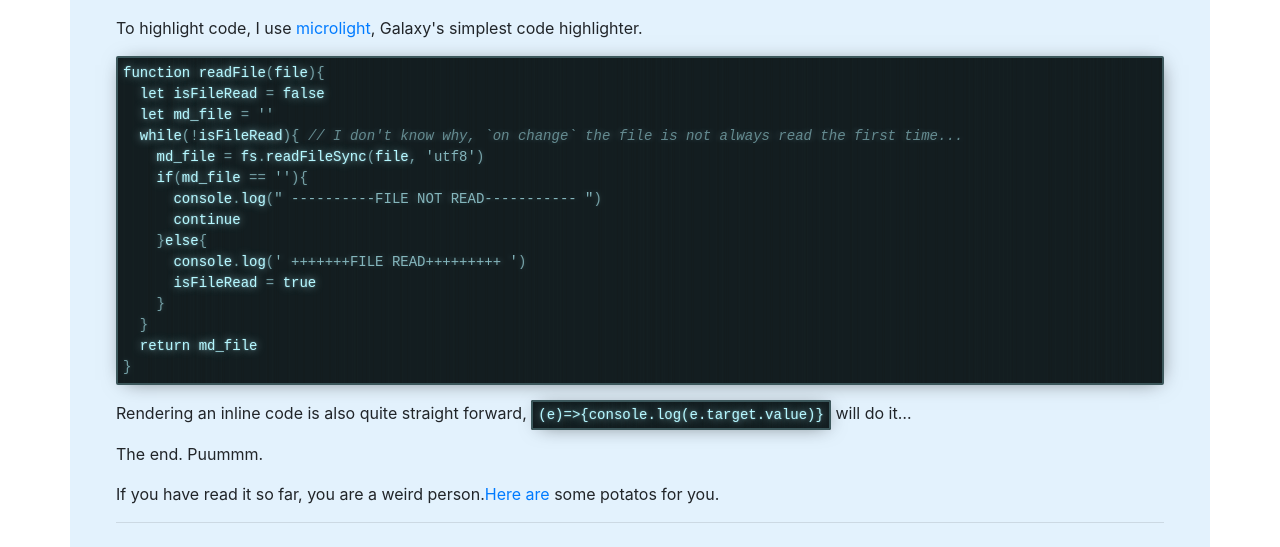
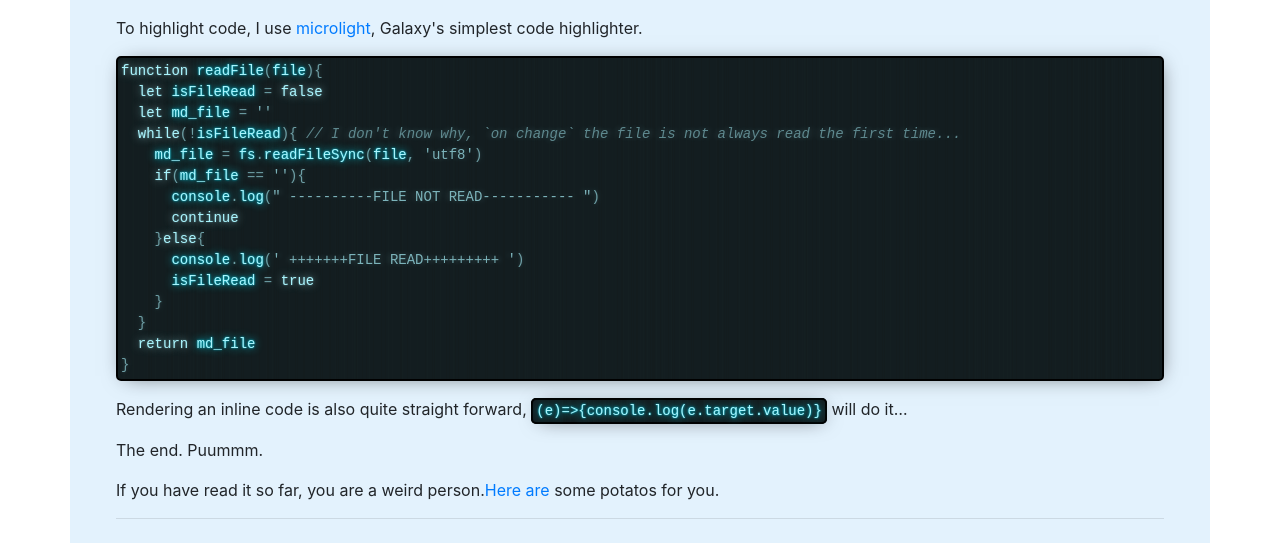
Before and after one commit to hrkck/01kuc.github.io, a website: page index.html in a window 1280 px wide. Both pictures are taken after a click on the link "code_highlighting". Shown: the part 398-945 px from the top of the page. Drawn offline with Linux system fonts and the light colour scheme.

Commit message:
Style update for code

```diff
--- a/src/styles/master.css
+++ b/src/styles/master.css
@@ -1,12 +1,12 @@
 pre, code{
-  padding: 5px;
-  font-family : monospace;
-  color: #B5F7FF;
-  text-shadow: 0px 0px 9px rgba(181, 247, 255,0.7), 0px 0px 2px rgba(181, 247, 255,0.4);
+  padding: 3px;
+  font-family: monospace;
+  color: #A9F3FC;
+  text-shadow: 0px 0px 9px rgb(3, 228, 255), 0px 0px 2px rgba(0, 214, 240, 0.99);
   box-shadow: 2px 2px 20px -7px rgba(0, 0, 0, .6);
-  border: 2px solid #3C575B;
+  border: 2px solid #000;
+  border-radius: 5px;
   background-image: url('bg.png');
-  border-radius: 2px;
 }
 
 
```
